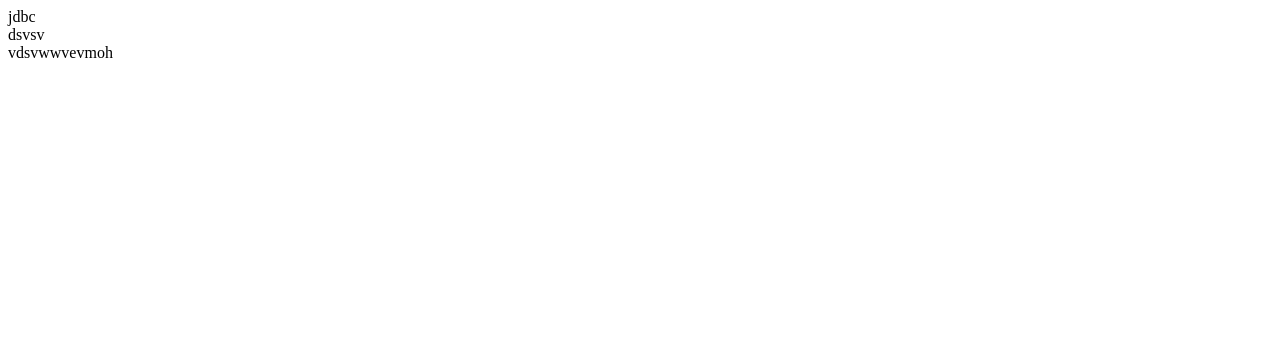
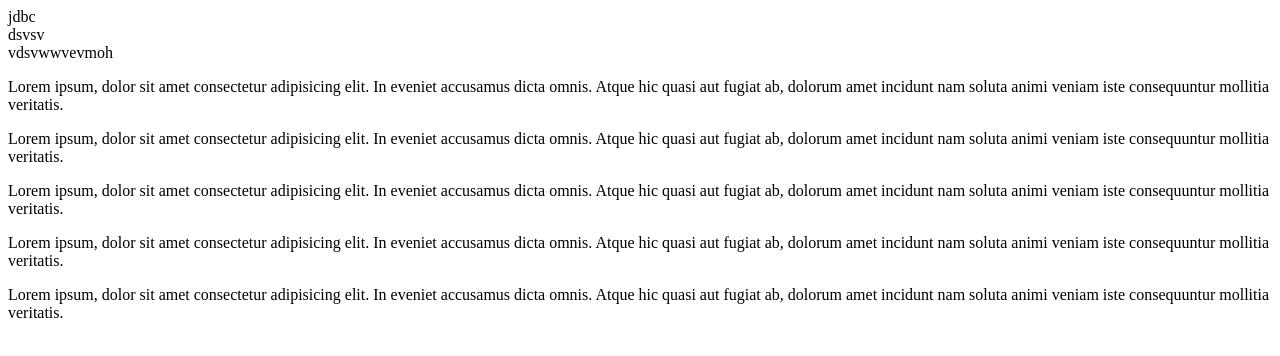
Before and after one commit to Siver29/React1, a plain HTML site: page index.html in a window 1280 px wide. Drawn offline with Linux system fonts and the light colour scheme.

Commit message:
add pragraph

```diff
--- a/index.html
+++ b/index.html
@@ -1,13 +1,39 @@
-<!DOCTYPE html>
+<!doctype html>
 <html lang="en">
-<head>
-    <meta charset="UTF-8">
-    <meta name="viewport" content="width=device-width, initial-scale=1.0">
+  <head>
+    <meta charset="UTF-8" />
+    <meta name="viewport" content="width=device-width, initial-scale=1.0" />
     <title>Document</title>
-</head>
-<body>
+  </head>
+  <body>
     <div>jdbc</div>
     <div>dsvsv</div>
     <div>vdsvwwvevmoh</div>
-</body>
+    <p>
+      Lorem ipsum, dolor sit amet consectetur adipisicing elit. In eveniet
+      accusamus dicta omnis. Atque hic quasi aut fugiat ab, dolorum amet
+      incidunt nam soluta animi veniam iste consequuntur mollitia veritatis.
+    </p>
+    <p>
+      Lorem ipsum, dolor sit amet consectetur adipisicing elit. In eveniet
+      accusamus dicta omnis. Atque hic quasi aut fugiat ab, dolorum amet
+      incidunt nam soluta animi veniam iste consequuntur mollitia veritatis.
+    </p>
+
+    <p>
+      Lorem ipsum, dolor sit amet consectetur adipisicing elit. In eveniet
+      accusamus dicta omnis. Atque hic quasi aut fugiat ab, dolorum amet
+      incidunt nam soluta animi veniam iste consequuntur mollitia veritatis.
+    </p>
+    <p>
+      Lorem ipsum, dolor sit amet consectetur adipisicing elit. In eveniet
+      accusamus dicta omnis. Atque hic quasi aut fugiat ab, dolorum amet
+      incidunt nam soluta animi veniam iste consequuntur mollitia veritatis.
+    </p>
+    <p>
+      Lorem ipsum, dolor sit amet consectetur adipisicing elit. In eveniet
+      accusamus dicta omnis. Atque hic quasi aut fugiat ab, dolorum amet
+      incidunt nam soluta animi veniam iste consequuntur mollitia veritatis.
+    </p>
+  </body>
 </html>
```
